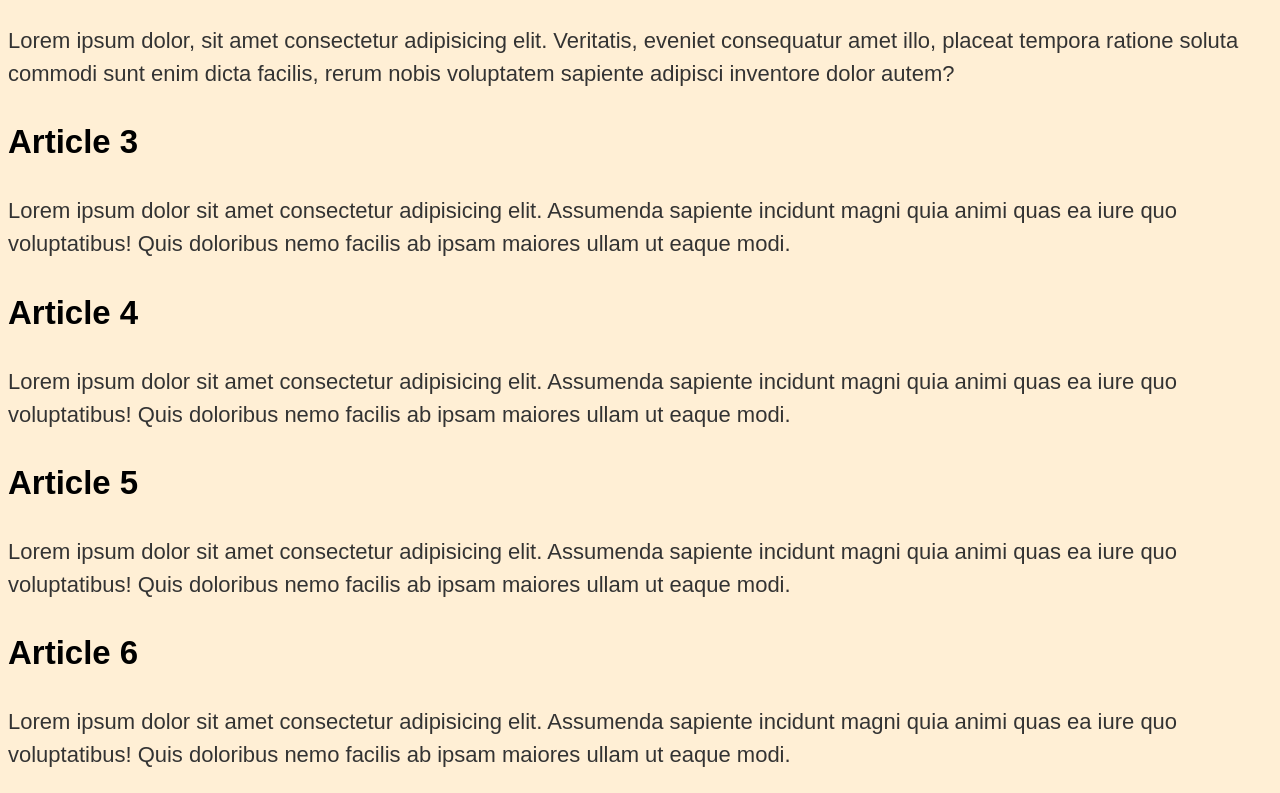
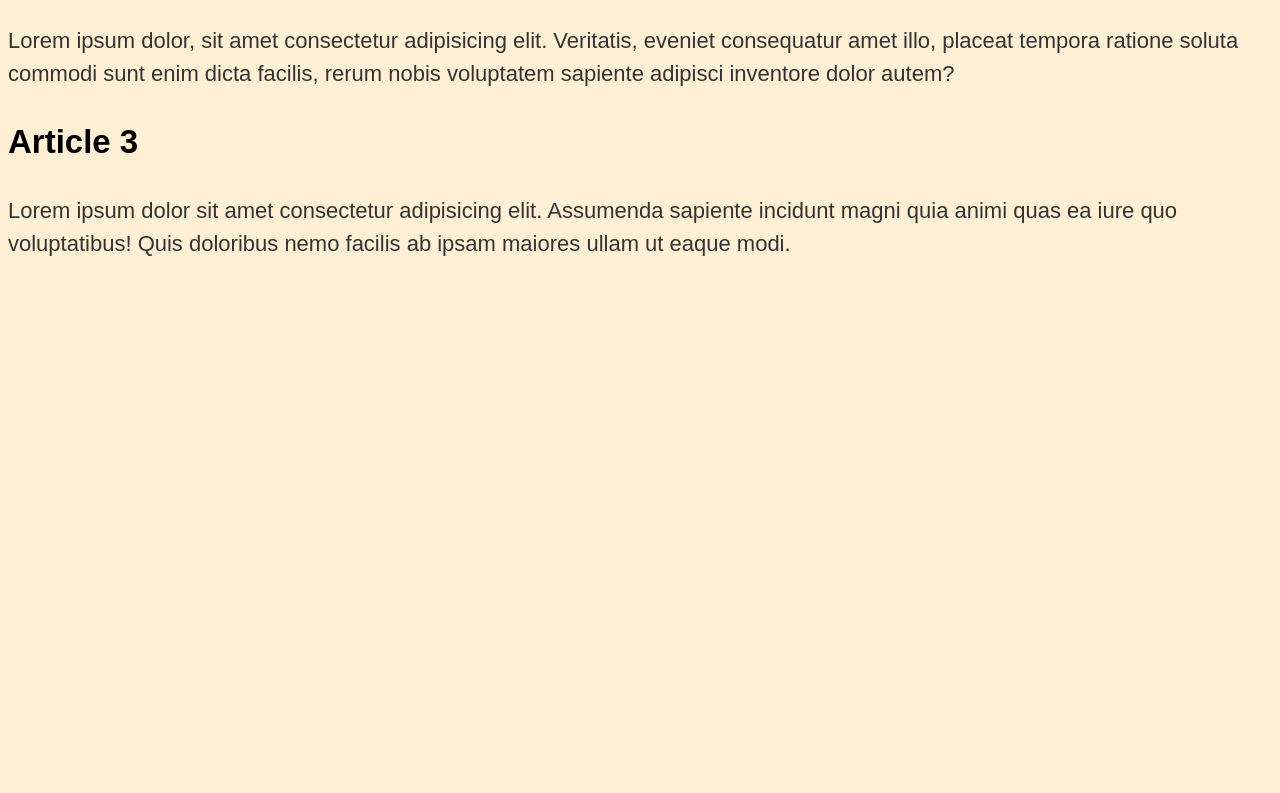
Before and after one commit to gitdotyemi/CSS-Tutorial, a plain HTML site: page index.html in a window 1280 px wide. Shown: the part 348-1141 px from the top of the page. After the commit the page ends 800 px from the top, so only its background shows below. Drawn offline with Linux system fonts and the light colour scheme.

Commit message:
01/09/2024

```diff
--- a/index.html
+++ b/index.html
@@ -24,18 +24,6 @@
             <h2>Article 3</h2>
             <p class="gray">Lorem ipsum dolor sit amet consectetur adipisicing elit. Assumenda sapiente incidunt magni quia animi quas ea iure quo voluptatibus! Quis doloribus nemo facilis ab <span class="highlight">ipsam</span> maiores ullam ut eaque modi.</p>
         </article>
-        <article>
-            <h2>Article 4</h2>
-            <p class="gray">Lorem ipsum dolor sit amet consectetur adipisicing elit. Assumenda sapiente incidunt magni quia animi quas ea iure quo voluptatibus! Quis doloribus nemo facilis ab <span class="highlight">ipsam</span> maiores ullam ut eaque modi.</p>
-        </article>
-        <article>
-            <h2>Article 5</h2>
-            <p class="gray">Lorem ipsum dolor sit amet consectetur adipisicing elit. Assumenda sapiente incidunt magni quia animi quas ea iure quo voluptatibus! Quis doloribus nemo facilis ab <span class="highlight">ipsam</span> maiores ullam ut eaque modi.</p>
-        </article>
-        <article>
-            <h2>Article 6</h2>
-            <p class="gray">Lorem ipsum dolor sit amet consectetur adipisicing elit. Assumenda sapiente incidunt magni quia animi quas ea iure quo voluptatibus! Quis doloribus nemo facilis ab <span class="highlight">ipsam</span> maiores ullam ut eaque modi.</p>
-        </article>
     </main>
 </body>
 </html>
```
